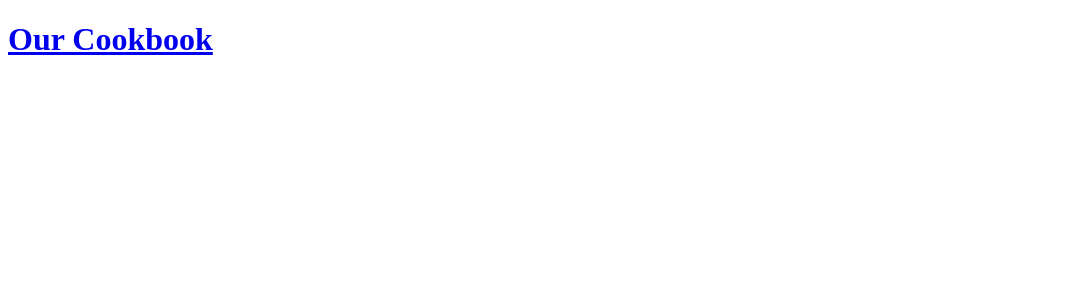
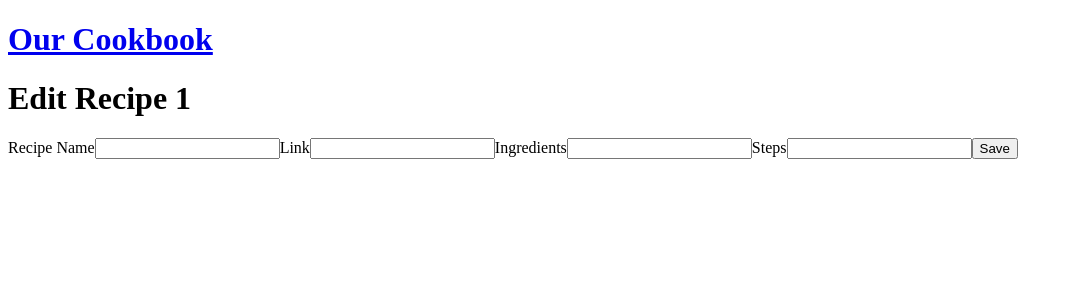
Before and after one commit to imraymondlee/our-cookbook, a React (Create React App) app in the folder client/: page /edit-recipe/1 in a window 1280 px wide. Shown: the top 300 px of the page, without its empty margins (0-1073 px from the left). Built offline with nearby package versions, Linux system fonts and the light colour scheme; no server answers.

Commit message:
Add edit recipe

```diff
--- a/client/src/components/App.js
+++ b/client/src/components/App.js
@@ -4,6 +4,7 @@ import { BrowserRouter as Router, Route, Link } from "react-router-dom";
 import Home from './Home';
 import NewRecipe from './NewRecipe';
 import Recipe from './Recipe';
+import EditRecipe from './EditRecipe';
 
 const App = () => {
   return (
@@ -12,6 +13,7 @@ const App = () => {
       <Route path="/" exact component={Home} />
       <Route path="/new-recipe" component={NewRecipe} />
       <Route path="/recipe/:id" component={Recipe} />
+      <Route path="/edit-recipe/:id" component={EditRecipe} />
     </Router>
   );
 }
--- a/client/src/components/DeleteButton.js
+++ b/client/src/components/DeleteButton.js
@@ -1,13 +1,18 @@
 import React from 'react';
 import {deleteRecipeMutation, getRecipesQuery} from '../queries/queries';
 import { useMutation } from '@apollo/react-hooks';
-import { Redirect } from "react-router-dom";
 
 const DeleteButton = (props) => {
-  const [deleteRecipe, { loading, error }] = useMutation(deleteRecipeMutation);
+  const [deleteRecipe] = useMutation(deleteRecipeMutation);
 
   const clickDelete = () => {
-    deleteRecipe({ variables: { id: props.id }, refetchQueries: [{query:getRecipesQuery}] });
+    let del = window.confirm('Are you sure you want to delete?');
+    if (del) {
+      deleteRecipe({ variables: { id: props.id }, refetchQueries: [{query:getRecipesQuery}] });
+      alert('Deleted');
+    } else {
+        // Do nothing!
+    }
   }
 
   return (
--- /dev/null
+++ b/client/src/components/EditRecipe.js
@@ -0,0 +1,47 @@
+import React, {useState, useEffect} from 'react';
+import {getRecipeQuery, editRecipeMutation} from '../queries/queries';
+import {useQuery, useMutation} from '@apollo/react-hooks';
+
+const EditRecipe = ({match}) => {
+  const { data } = useQuery(getRecipeQuery, {variables: {id: match.params.id}});
+  const [submitForm] = useMutation(editRecipeMutation);
+  const [name, setName] = useState('');
+  const [link, setLink] = useState('');
+  const [ingredients, setIngredients] = useState('');
+  const [steps, setSteps] = useState('');
+
+  useEffect(() => {
+    if(data && data.recipe) {
+      setName(data.recipe.name);
+      setLink(data.recipe.link);
+      setIngredients(data.recipe.ingredients);
+      setSteps(data.recipe.steps);
+    }
+  },[data]);
+
+  const submit = (e) => {
+    e.preventDefault();
+    submitForm({ variables: {id: match.params.id, name: name, link: link, ingredients: ingredients, steps: steps }, refetchQueries: [{query:getRecipeQuery, variables:{id:match.params.id}}] });
+    alert('Updated!');
+  }
+
+  return (
+    <div>
+      <h1>Edit Recipe {match.params.id}</h1>
+      <form onSubmit={submit}>
+        <label htmlFor="name">Recipe Name</label>
+        <input id="name" type="text" value={name} onChange={(e)=>setName(e.target.value)} />
+        <label htmlFor="link">Link</label>
+        <input id="link" type="text" value={link} onChange={(e)=>setLink(e.target.value)} />
+        <label htmlFor="ingredients">Ingredients</label>
+        <input id="ingredients" type="text" value={ingredients} onChange={(e)=>setIngredients(e.target.value)} />
+        <label htmlFor="steps">Steps</label>
+        <input id="steps" type="text" value={steps} onChange={(e)=>setSteps(e.target.value)} />
+        <button>Save</button>
+      </form>
+
+    </div>
+  );
+}
+
+export default EditRecipe;
--- a/client/src/components/NewRecipe.js
+++ b/client/src/components/NewRecipe.js
@@ -7,7 +7,7 @@ const NewRecipe = () => {
   const [link, setLink] = useState('');
   const [ingredients, setIngredients] = useState('');
   const [steps, setSteps] = useState('');
-  const [submitForm, { loading, error }] = useMutation(addRecipeMutation);
+  const [submitForm] = useMutation(addRecipeMutation);
 
   return (
     <form onSubmit={e => {
--- a/client/src/components/Recipe.js
+++ b/client/src/components/Recipe.js
@@ -1,4 +1,5 @@
 import React from 'react';
+import { Link } from 'react-router-dom';
 import DeleteButton from './DeleteButton';
 import {getRecipeQuery} from '../queries/queries';
 import { useQuery } from '@apollo/react-hooks';
@@ -20,6 +21,7 @@ const Recipe = ({match}) => {
 
       <h2>Steps</h2>
       <p>{data.recipe.steps}</p>
+      <Link to={`/edit-recipe/${match.params.id}`}>Edit</Link>
       <DeleteButton id={match.params.id}/>
     </div>
   );
--- a/client/src/queries/queries.js
+++ b/client/src/queries/queries.js
@@ -38,4 +38,12 @@ const deleteRecipeMutation = gql`
   }
 `
 
-export {getRecipesQuery, getRecipeQuery, addRecipeMutation, deleteRecipeMutation};
+const editRecipeMutation = gql`
+  mutation($id: ID, $name: String!, $link: String!, $ingredients: String!, $steps: String!) {
+    editRecipe(id: $id, name: $name, link: $link, ingredients: $ingredients, steps: $steps) {
+      id
+      name
+    }
+  }
+`
+export {getRecipesQuery, getRecipeQuery, addRecipeMutation, deleteRecipeMutation, editRecipeMutation};
```
Also changed, not shown: 2 other files (tests, documents, lock files or other folders).
